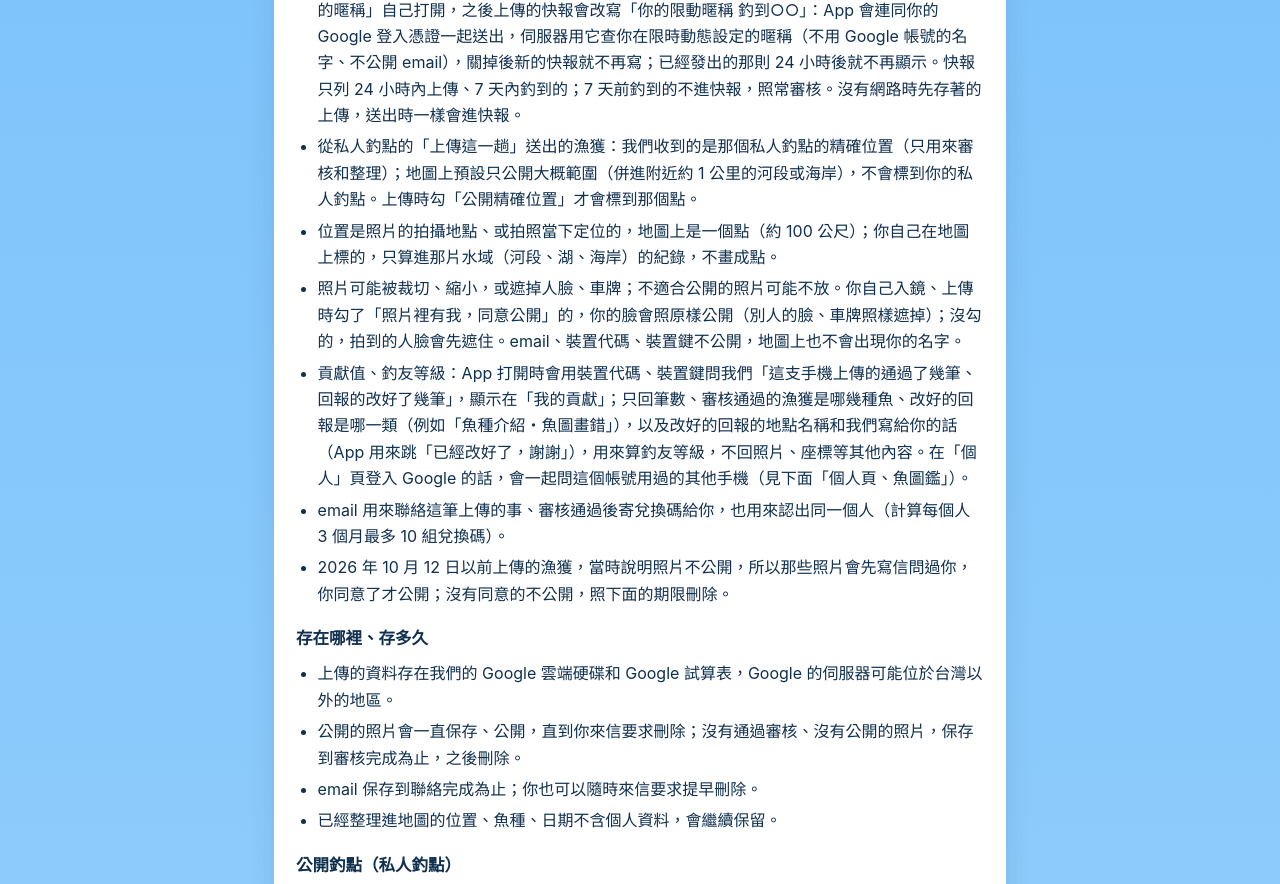
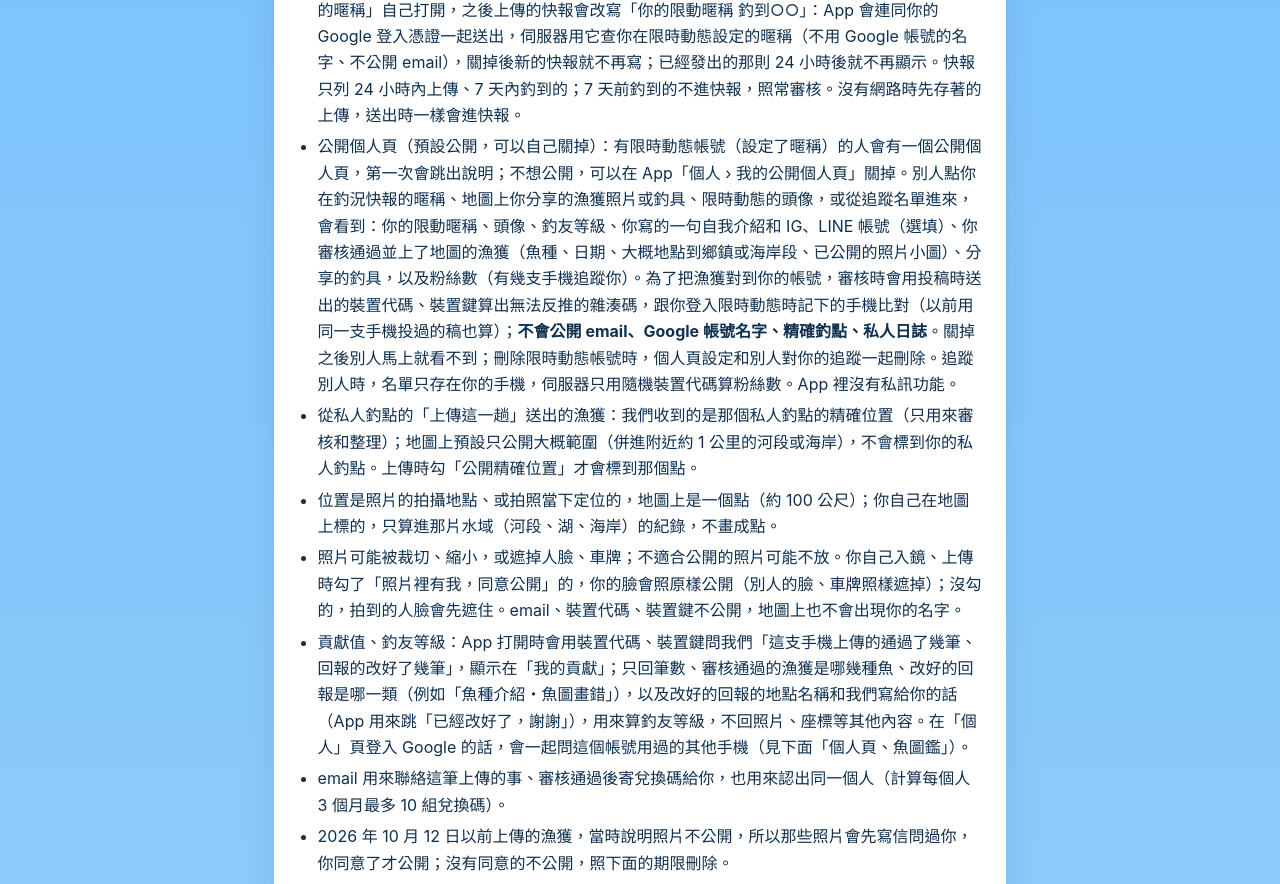
Before and after one commit to timsucompany-gif/taiwan-fishing-map, a plain HTML site: page privacy/index.html in a window 1280 px wide. Shown: the part 2834-3718 px from the top of the page. Drawn offline with Linux system fonts and the light colour scheme.

Commit message:
隱私權政策：公開個人頁（預設公開、追蹤／粉絲、從地圖照片點進主頁）
Co-Authored-By: Claude Opus 5.5 <noreply@anthropic.com>

```diff
--- a/privacy/index.html
+++ b/privacy/index.html
@@ -147,6 +147,7 @@ img{max-width:100%}
 <ul>
 <li>人工審核後，把「位置、魚種、日期」整理進地圖的釣點紀錄，並把你的<b>照片</b>公開在那一筆紀錄上，大家都看得到。</li>
 <li>釣況快報：在「上傳漁獲」頁送出成功後，App 會馬上把這筆的魚種、大概地點（地名和約 1 公里的座標）、地區、海邊或溪湖、釣到的日期和投稿編號送到限時動態的伺服器（Cloudflare），連同隨機裝置代碼（只用來擋重複和灌入，不公開）。大家會在「全台釣況 › 釣況快報」看到「有人釣到○○」和大概地點，標「尚未驗證」，<b>不含你的名字、email 和照片</b>；審核通過、照片公開之後才換成你的照片、標「已驗證」。如果你在「設定 › 釣況快報寫我的暱稱」自己打開，之後上傳的快報會改寫「你的限動暱稱 釣到○○」：App 會連同你的 Google 登入憑證一起送出，伺服器用它查你在限時動態設定的暱稱（不用 Google 帳號的名字、不公開 email），關掉後新的快報就不再寫；已經發出的那則 24 小時後就不再顯示。快報只列 24 小時內上傳、7 天內釣到的；7 天前釣到的不進快報，照常審核。沒有網路時先存著的上傳，送出時一樣會進快報。</li>
+<li>公開個人頁（預設公開，可以自己關掉）：有限時動態帳號（設定了暱稱）的人會有一個公開個人頁，第一次會跳出說明；不想公開，可以在 App「個人 › 我的公開個人頁」關掉。別人點你在釣況快報的暱稱、地圖上你分享的漁獲照片或釣具、限時動態的頭像，或從追蹤名單進來，會看到：你的限動暱稱、頭像、釣友等級、你寫的一句自我介紹和 IG、LINE 帳號（選填）、你審核通過並上了地圖的漁獲（魚種、日期、大概地點到鄉鎮或海岸段、已公開的照片小圖）、分享的釣具，以及粉絲數（有幾支手機追蹤你）。為了把漁獲對到你的帳號，審核時會用投稿時送出的裝置代碼、裝置鍵算出無法反推的雜湊碼，跟你登入限時動態時記下的手機比對（以前用同一支手機投過的稿也算）；<b>不會公開 email、Google 帳號名字、精確釣點、私人日誌</b>。關掉之後別人馬上就看不到；刪除限時動態帳號時，個人頁設定和別人對你的追蹤一起刪除。追蹤別人時，名單只存在你的手機，伺服器只用隨機裝置代碼算粉絲數。App 裡沒有私訊功能。</li>
 <li>從私人釣點的「上傳這一趟」送出的漁獲：我們收到的是那個私人釣點的精確位置（只用來審核和整理）；地圖上預設只公開大概範圍（併進附近約 1 公里的河段或海岸），不會標到你的私人釣點。上傳時勾「公開精確位置」才會標到那個點。</li>
 <li>位置是照片的拍攝地點、或拍照當下定位的，地圖上是一個點（約 100 公尺）；你自己在地圖上標的，只算進那片水域（河段、湖、海岸）的紀錄，不畫成點。</li>
 <li>照片可能被裁切、縮小，或遮掉人臉、車牌；不適合公開的照片可能不放。你自己入鏡、上傳時勾了「照片裡有我，同意公開」的，你的臉會照原樣公開（別人的臉、車牌照樣遮掉）；沒勾的，拍到的人臉會先遮住。email、裝置代碼、裝置鍵不公開，地圖上也不會出現你的名字。</li>
```
